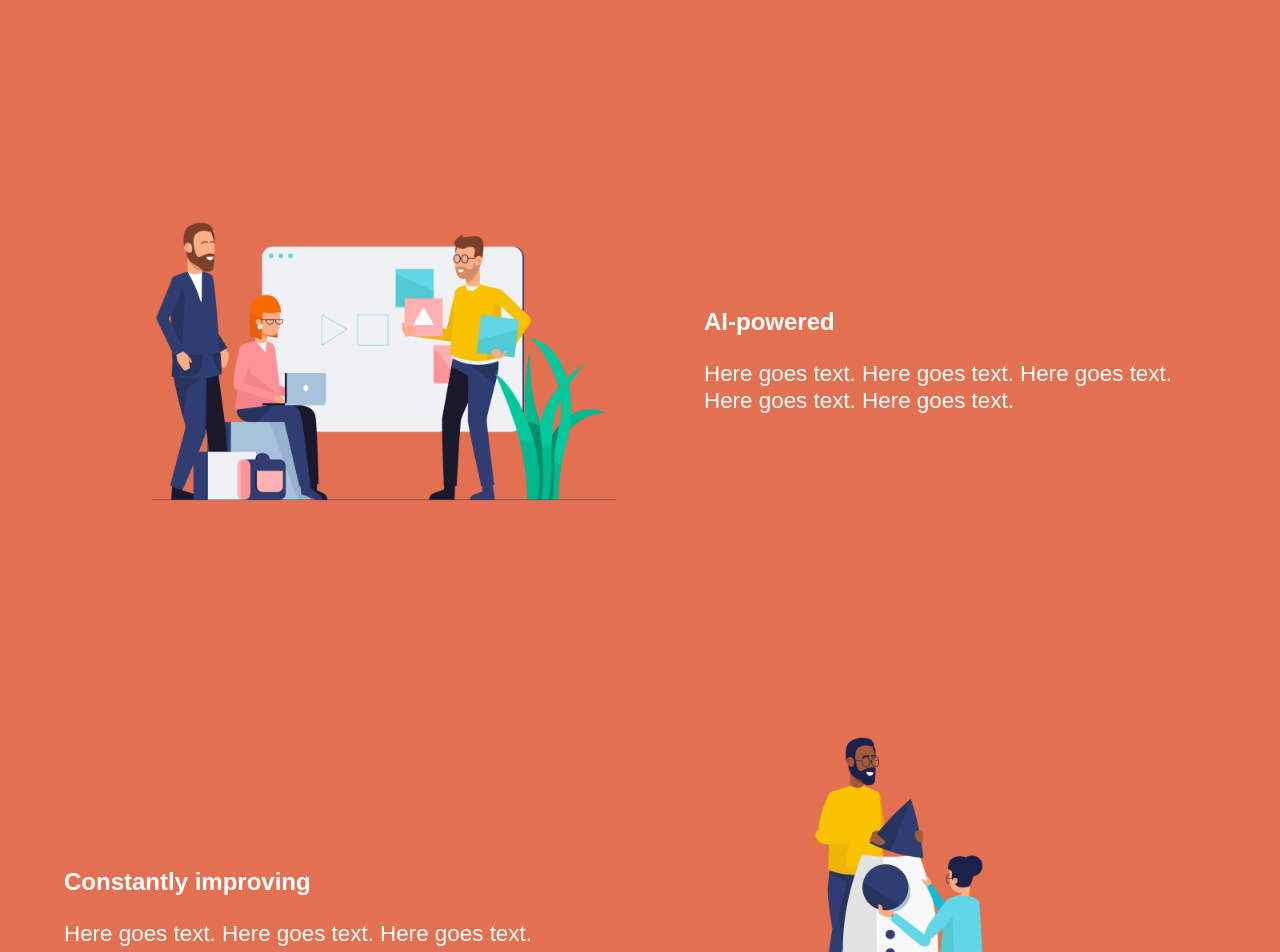
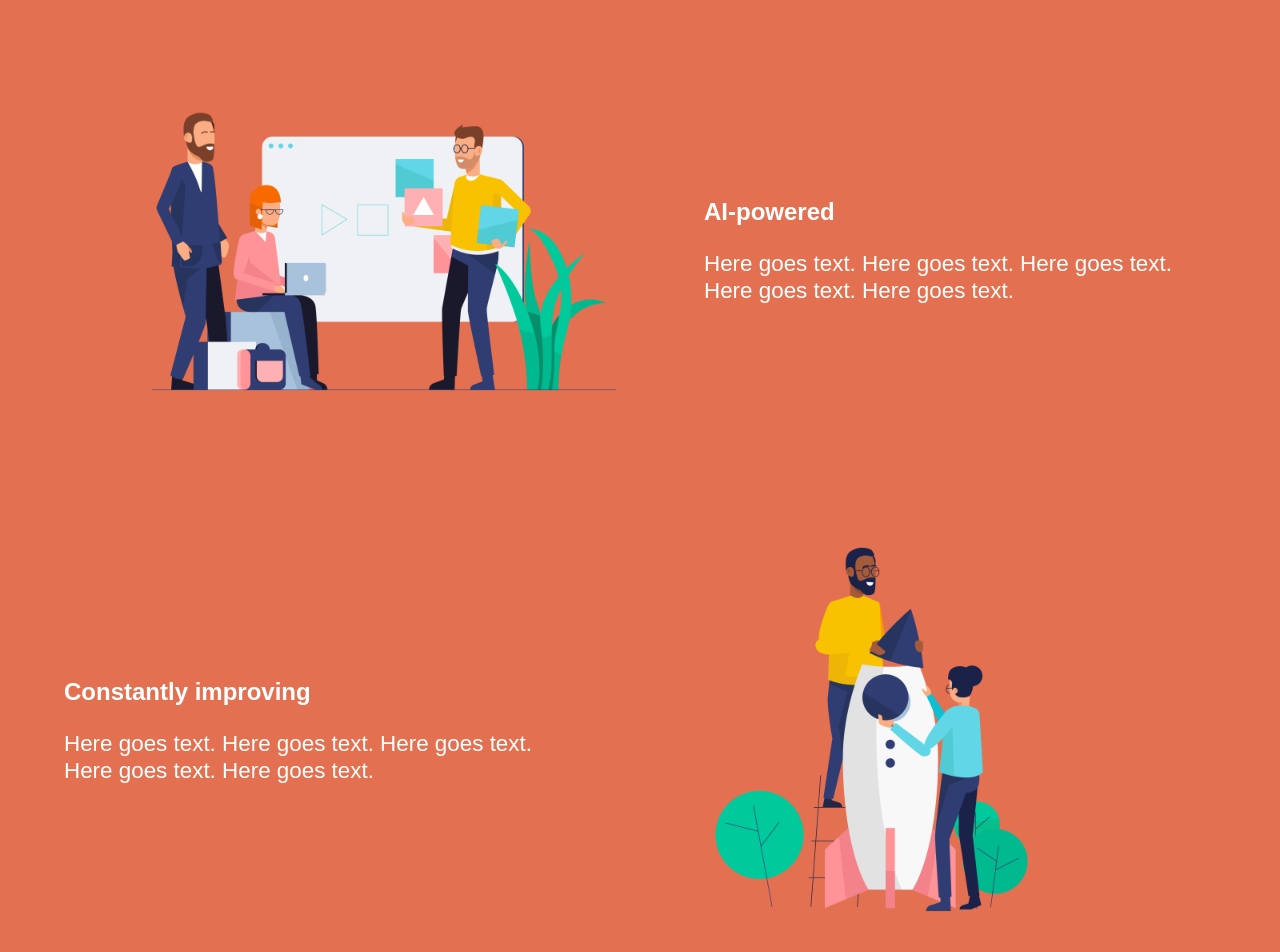
Before and after one commit to calista-ai/calista-engine, a React (Create React App) app in the folder front-end/: page / in a window 1280 px wide. Shown: the part 2000-2952 px from the top of the page. Built offline with nearby package versions, Linux system fonts and the light colour scheme; no server answers.

Commit message:
Change Info section styling

```diff
--- a/front-end/src/styles/InfoDisplay.css
+++ b/front-end/src/styles/InfoDisplay.css
@@ -41,7 +41,7 @@
     box-sizing: border-box;
     max-width: 2000px;
 
-    margin-top: 5em;
+    /* margin-top: 1em; */
 }
 
 .info-section .info-item-reverse {
@@ -52,7 +52,7 @@
     box-sizing: border-box;
     max-width: 2000px;
 
-    margin-top: 5em;
+    /* margin-top: 2em; */
 }
 
 
@@ -64,7 +64,7 @@
     justify-content: center;
 
     width: 40%;
-
+    min-width: 300px;
     /* padding-left: 35px; */
 }
 
@@ -77,7 +77,7 @@
 
     width: 40%;
 
-
+    min-width: 300px;
 }
 
 .info-section .info-item p {
@@ -141,6 +141,7 @@
     height: auto;
     /* min-height: 500px; */
 
+    /* min-width: 120px; */
+    /* margin: -50px 0; */
 
-    /* margin: -50px 0; */
 }
```
